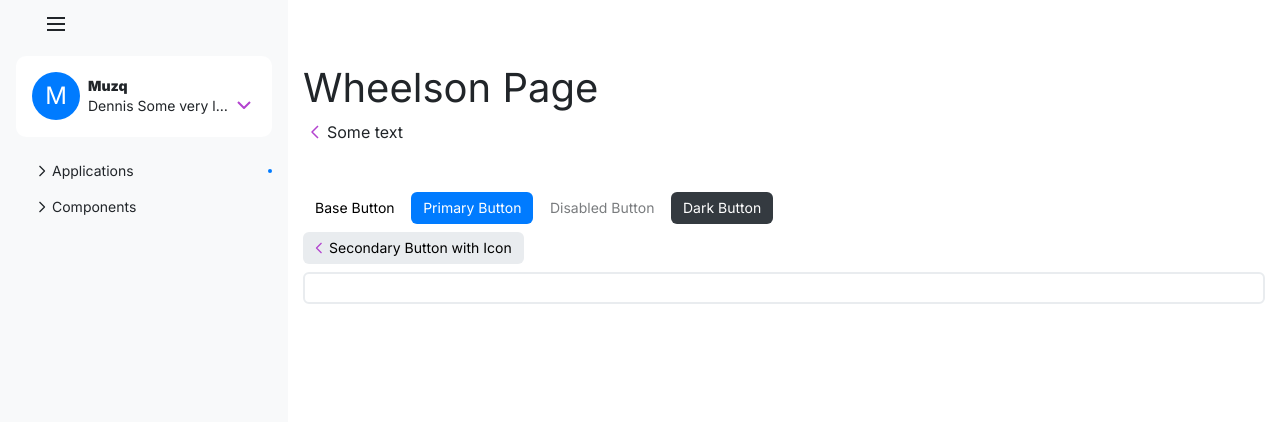
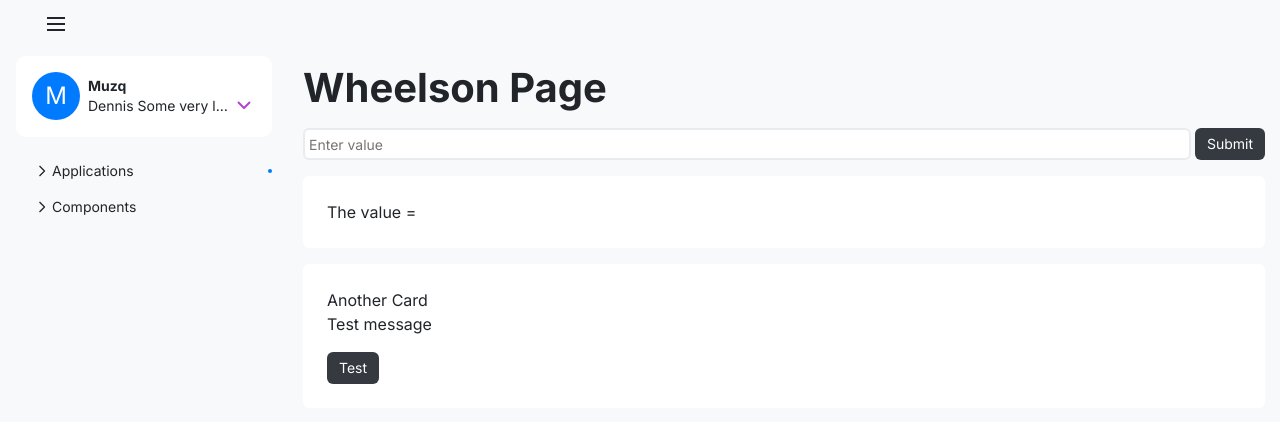
Before and after one commit to kamrade/kamrade.github.io, a React (Create React App) app: page /wheelson in a window 1280 px wide. Shown: the top 422 px of the page. Built offline with nearby package versions, Linux system fonts and the light colour scheme; the HTML template or start-up script is replaced by a standard one.

Commit message:
Input. Card. Save

```diff
--- a/public/index.html
+++ b/public/index.html
@@ -10,7 +10,7 @@
       content="Web site created using create-react-app"
     />
     <link rel="apple-touch-icon" href="%PUBLIC_URL%/logo192.png" />
-    <link href="https://fonts.googleapis.com/css2?family=Inter:wght@200;400;600;900&display=swap" rel="stylesheet">
+    <link href="https://fonts.googleapis.com/css2?family=Inter:wght@200;400;600;700;800;900&display=swap" rel="stylesheet">
     <!--
       manifest.json provides metadata used when your web app is installed on a
       user's mobile device or desktop. See https://developers.google.com/web/fundamentals/web-app-manifest/
--- a/src/index.scss
+++ b/src/index.scss
@@ -2,6 +2,7 @@
 @import "./styles//bootstrap/bootstrap.scss";
 
 @import "./styles/components/link.scss";
+@import "./styles/components/typo.scss";
 
 @import "./styles/helpers/text-overflow.scss";
 @import "./styles/helpers/inline-block.scss";
@@ -14,6 +15,7 @@ html {
 }
 
 body {
+  background-color: $gray-100;
   margin: 0;
   padding: 0;
   font-family: 'Inter', -apple-system, BlinkMacSystemFont, 'Segoe UI', 'Roboto', 'Oxygen',
--- a/src/projects/Wheelson/Wheelson.tsx
+++ b/src/projects/Wheelson/Wheelson.tsx
@@ -1,15 +1,18 @@
-import React, {useRef} from 'react';
-import { Icon } from 'shared/Icon/Icon';
+import React, {useState, ChangeEvent} from 'react';
 import { Button } from 'shared/Button/Button';
 import { Input } from 'shared/Input/Input';
+import { Card } from 'shared/Card/Card';
 
 export default function Wheelson() {
 
-  const buttonRef = useRef(null);
+  const [value, setValue] = useState('');
 
-  const baseButtonClick = (e: React.SyntheticEvent) => {
-    console.log(buttonRef);
-    console.log(e.target);
+  const handleChange = (e: ChangeEvent<HTMLInputElement>) => {
+    setValue(e.target.value);
+  }
+
+  const handleSubmit = () => {
+    console.log(value);
   }
 
   return (
@@ -18,31 +21,29 @@ export default function Wheelson() {
       <header className="pt-5 pb-3" />
 
       <div className="container">
-        <h1>Wheelson Page</h1>
+        <h1 className='mb-3 page-title'>Wheelson Page</h1>
 
-        <div className="mb-5">
-          <Icon color="#B343CF" icon="chevronLeft" size={24} stroke={1.5} />
-          <span className='inline-block'>Some text</span>
+        <div className='d-flex mb-3'>
+          <span style={{width: '100%'}} className='mr-1'>
+            <Input placeholder='Enter value' value={value} onChange={handleChange} />
+          </span>
+          <Button type='dark' onClick={handleSubmit}>Submit</Button>
         </div>
 
-        <div className="my-2">
-          <Button ref={buttonRef} onClick={baseButtonClick} >Base Button</Button>{' '}
-          <Button type="primary">Primary Button</Button>{' '}
-          <Button disabled>Disabled Button</Button>{' '}
-          <Button type="dark">Dark Button</Button>{' '}
+        <div className='mb-3'>
+          <Card>
+            <>The value = {value}</>
+          </Card>
         </div>
 
-        <div className="my-2">
-          <Button type="secondary">
-            <span style={{marginLeft: '-6px'}}>
-              <Icon color="#B343CF" icon="chevronLeft" size={20} stroke={1.5} />
-            </span>
-            Secondary Button with Icon
-          </Button>{' '}
-        </div>
-
-        <div className="my-2">
-          <Input />
+        <div className='mb-3'>
+          <Card>
+            {{
+              header: 'Another Card',
+              content: (<p>Test message</p>),
+              actions: (<><Button type='dark'>Test</Button></>)
+            }}
+          </Card>
         </div>
 
 
--- /dev/null
+++ b/src/shared/Card/Card.module.scss
@@ -0,0 +1,22 @@
+@import "src/styles/bootstrap/variables";
+@import "src/styles/bootstrap/mixins";
+
+
+.Card {
+  padding: 1.5rem;
+  border-radius: 6px;
+  background-color: $white;
+  margin-bottom: 1rem;
+
+  .CardHeader {
+
+  }
+
+  .CardContent {
+
+  }
+
+  .CardActions {
+
+  }
+}
--- /dev/null
+++ b/src/shared/Card/Card.tsx
@@ -0,0 +1,61 @@
+/*
+  ## Card roadmap
+  - [ ] Interactive
+  - [ ] Link
+*/
+
+import React, { ReactChild } from 'react';
+import CardStyles from './Card.module.scss';
+
+/*
+  We had to change type from ReactNode to ReactChild
+  because ReactNode contains within its definition a mixed type 👉 {}
+  which would narrow our children type to {}
+  instead of being NamedChildrenSlots which remove our strict type checking
+  of our children as object.
+*/
+
+
+type CardProps = {
+  children: ReactChild | NamedChildrenSlots
+}
+
+type NamedChildrenSlots = {
+  header?: ReactChild,
+  content: ReactChild,
+  actions?: ReactChild
+}
+
+export const Card = (props: CardProps) => {
+
+  const { children } = props;
+
+  // runtime check so app will throw when consumer forgot to provide children
+  if (!children) {
+    throw new Error('children is mandatory!');
+  }
+
+  if (isNamedSlots(children)) {
+    const { header, content, actions } = children;
+    return (
+      <div className={CardStyles.Card}>
+        { header ? <div className={CardStyles.CardHeader}>{header}</div> : null }
+        <div className={CardStyles.CardContent}>{content}</div>
+        { actions ? <div className={CardStyles.CardActions}>{actions}</div> : null }
+
+      </div>
+    )
+  }
+
+  return <div className={CardStyles.Card}>{children}</div>
+
+
+}
+
+const isObject = <T extends object>(value: any): value is T => {
+  return typeof value === 'object' && typeof value !== 'function' && value !== undefined;
+};
+
+const isNamedSlots = (children: any): children is NamedChildrenSlots => {
+  return isObject(children) && 'content' in children;
+};
--- a/src/shared/Input/Input.module.scss
+++ b/src/shared/Input/Input.module.scss
@@ -10,4 +10,35 @@
   border: 2px solid $gray-200;
   height: 2rem;
   border-radius: 6px;
+
+  &:focus {
+    outline: none;
+    border-color: $gray-800;
+  }
+
+  &:disabled {
+    opacity: $btn-disabled-opacity;
+    color: $gray-900;
+    cursor: default;
+  }
+
+  .Focused {
+
+  }
+
+  .Touched {
+
+  }
+
+  .Untouched {
+
+  }
+
+  .Dirty {
+
+  }
+
+  .Pristine {
+
+  }
 }
--- a/src/shared/Input/Input.tsx
+++ b/src/shared/Input/Input.tsx
@@ -1,57 +1,95 @@
 /*
   ## Input roadmap
-  - [ ]
+  - [x] Placeholder
+  - [ ] Uncontrolled functionality
+  - [ ] Textarea
+  - [ ] Input state:
+        - [x] touched, untouched
+        - [x] dirty, pristine
+        - [ ] valid, invalid
+  - [ ] required, pattern
+  - [ ] select and blur methods
 */
 
-import React, {ForwardedRef, forwardRef, ForwardRefRenderFunction} from 'react';
+import React, {useState, forwardRef} from 'react';
 import classNames from "classnames/bind";
 import s from './Input.module.scss';
-import { tuple } from 'shared/utils/type';
-
+import {InputType} from './InputType';
 const sx = classNames.bind(s);
 
-const InputTypes = tuple(
-  'button',
-  'checkbox',
-  'color',
-  'date',
-  'datetime-local',
-  'email',
-  'file',
-  'hidden',
-  'image',
-  'month',
-  'number',
-  'password',
-  'radio',
-  'range',
-  'reset',
-  'search',
-  'submit',
-  'tel',
-  'text',
-  'time',
-  'url',
-  'week'
-);
 
-export type InputType = typeof InputTypes[number];
 
 export interface IInputProps {
+  name?: string;
+  placeholder?: string;
   type?: InputType;
+
+  value?: string;
+  disabled?: boolean;
+  required?: boolean;
+
+  onChange?: (e: React.ChangeEvent<HTMLInputElement>) => void;
+  onFocus?: (e: React.FocusEvent<HTMLInputElement>) => void;
+  onBlur?: (e: React.FocusEvent<HTMLInputElement>) => void;
+
+  onPressEnter?: React.KeyboardEventHandler<HTMLInputElement>;
+  onKeyDown?: React.KeyboardEventHandler<HTMLInputElement>;
 }
 
-const InternalInput: ForwardRefRenderFunction<unknown, IInputProps> = (props: IInputProps, ref: ForwardedRef<any>) => {
+const InternalInput: React.ForwardRefRenderFunction<unknown, IInputProps> =
+  (props: IInputProps, ref: React.ForwardedRef<any>) => {
+
+  const {value: propsValue, onChange, onFocus, onBlur, type, ...other} = props;
+
+  const [focused, setFocused] = useState<boolean>(false);
+  const [touched, setTouched] = useState<boolean>(false);
+  const [dirty, setDirty]     = useState<boolean>(false);
 
   let inputClassNames = sx({
-    InputBase: true
+    InputBase:  true,
+    Focused:    focused,
+    Touched:    touched,
+    Untouched:  !touched,
+    Dirty:      dirty,
+    Pristine:   !dirty
+
   });
+
+  const handleChange = (e: React.ChangeEvent<HTMLInputElement>) => {
+    setDirty(true);
+    if (onChange) {
+      onChange(e);
+    }
+  };
+
+  const handleFocus = (e: React.FocusEvent<HTMLInputElement>) => {
+    setFocused(true);
+    setTouched(true);
+    if (onFocus) {
+      onFocus(e);
+    }
+  };
+
+  const handleBlur = (e: React.FocusEvent<HTMLInputElement>) => {
+    setFocused(false);
+    if (onBlur) {
+      onBlur(e);
+    }
+  };
 
   return (
     <input
+      {...other}
+      value={propsValue}
+
+      onChange={handleChange}
+      onFocus={handleFocus}
+      onBlur={handleBlur}
+
       className={inputClassNames}
-      type="text"
+      type={type || 'text'}
       ref={ref}
+
     />
   );
 };
--- /dev/null
+++ b/src/shared/Input/InputType.ts
@@ -0,0 +1,29 @@
+import { tuple } from 'shared/utils/type';
+
+
+const InputTypes = tuple(
+  'button',
+  'checkbox',
+  'color',
+  'date',
+  'datetime-local',
+  'email',
+  'file',
+  'hidden',
+  'image',
+  'month',
+  'number',
+  'password',
+  'radio',
+  'range',
+  'reset',
+  'search',
+  'submit',
+  'tel',
+  'text',
+  'time',
+  'url',
+  'week'
+);
+
+export type InputType = typeof InputTypes[number];
--- /dev/null
+++ b/src/styles/components/typo.scss
@@ -0,0 +1,3 @@
+.page-title {
+  font-weight: 700;
+}
```
